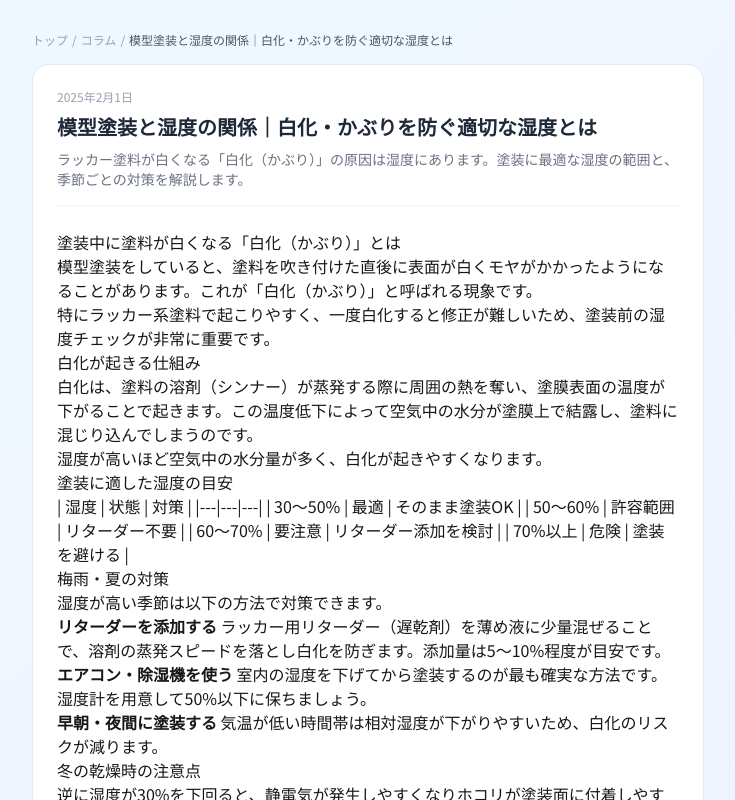
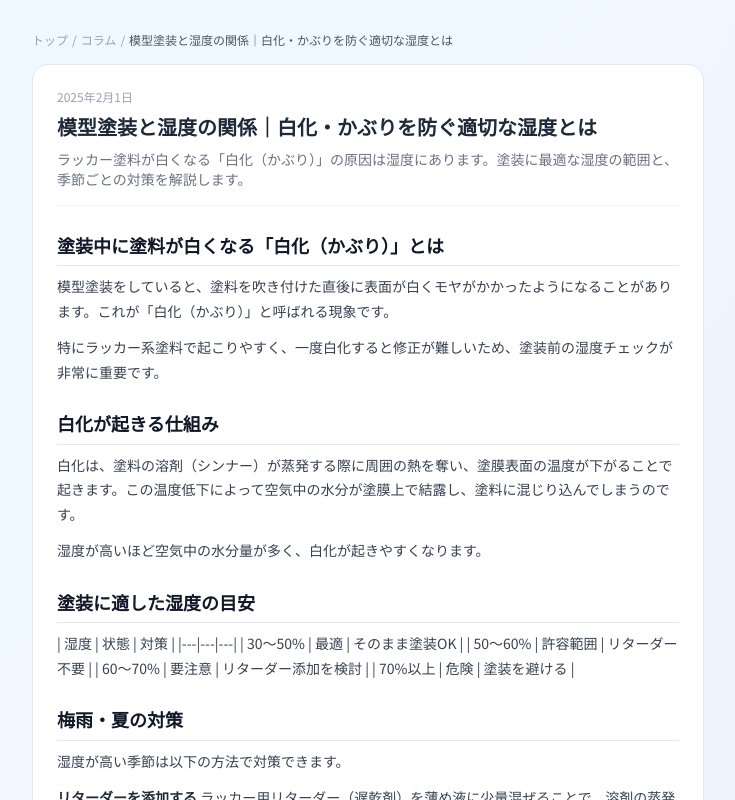
Before and after one commit to k713shino/paintingdayfinder, a Next.js app: page /column/humidity-and-painting in a window 1280 px wide. Shown: the top 800 px of the page, without its empty margins (272-1007 px from the left). Built offline with nearby package versions, Linux system fonts and the light colour scheme.

Commit message:
テキストの可読性上げるための修正

```diff
--- a/src/app/column/[slug]/page.tsx
+++ b/src/app/column/[slug]/page.tsx
@@ -34,7 +34,7 @@ export default async function ColumnPage({ params }: Props) {
   if (!col) notFound();
 
   return (
-    <div className="min-h-screen bg-gradient-to-br from-sky-50 to-indigo-50 py-8 px-4">
+    <div className="min-h-screen bg-linear-to-br from-sky-50 to-indigo-50 py-8 px-4">
       <div className="max-w-2xl mx-auto">
 
         {/* パンくずリスト */}
@@ -51,13 +51,7 @@ export default async function ColumnPage({ params }: Props) {
           <h1 className="text-xl font-bold text-gray-800 leading-snug mb-2">{col.title}</h1>
           <p className="text-sm text-gray-500 mb-6 pb-4 border-b border-gray-100">{col.description}</p>
 
-          <div className="prose prose-sm prose-gray max-w-none
-            prose-headings:font-bold prose-headings:text-gray-800
-            prose-h2:text-lg prose-h2:mt-6 prose-h2:mb-2
-            prose-p:text-gray-600 prose-p:leading-relaxed
-            prose-table:text-sm prose-td:py-1 prose-th:py-1
-            prose-strong:text-gray-700
-            prose-li:text-gray-600">
+          <div className="article-body">
             <MDXRemote source={col.content} />
           </div>
         </article>
--- a/src/app/column/page.tsx
+++ b/src/app/column/page.tsx
@@ -12,7 +12,7 @@ export default function ColumnListPage() {
   const columns = getAllColumns();
 
   return (
-    <div className="min-h-screen bg-gradient-to-br from-sky-50 to-indigo-50 py-8 px-4">
+    <div className="min-h-screen bg-linear-to-br from-sky-50 to-indigo-50 py-8 px-4">
       <div className="max-w-2xl mx-auto">
 
         <header className="mb-6">
```
